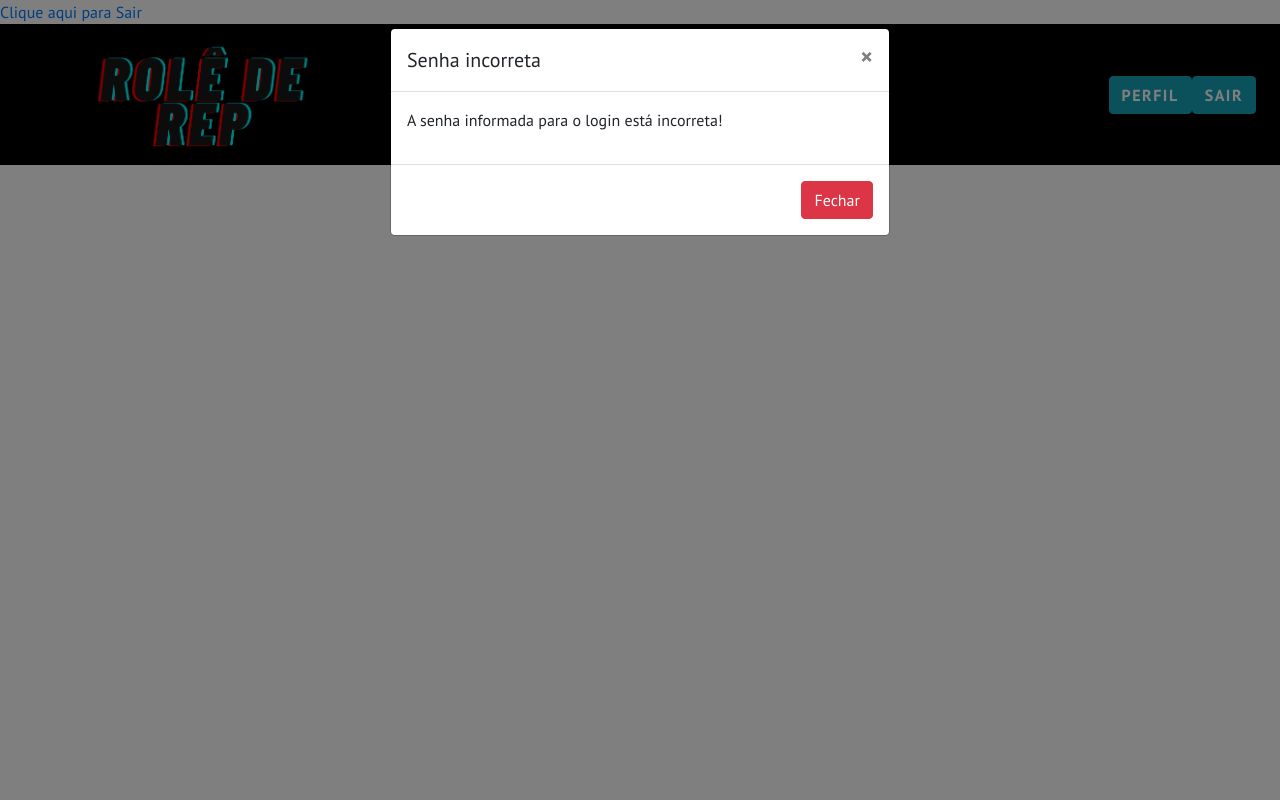
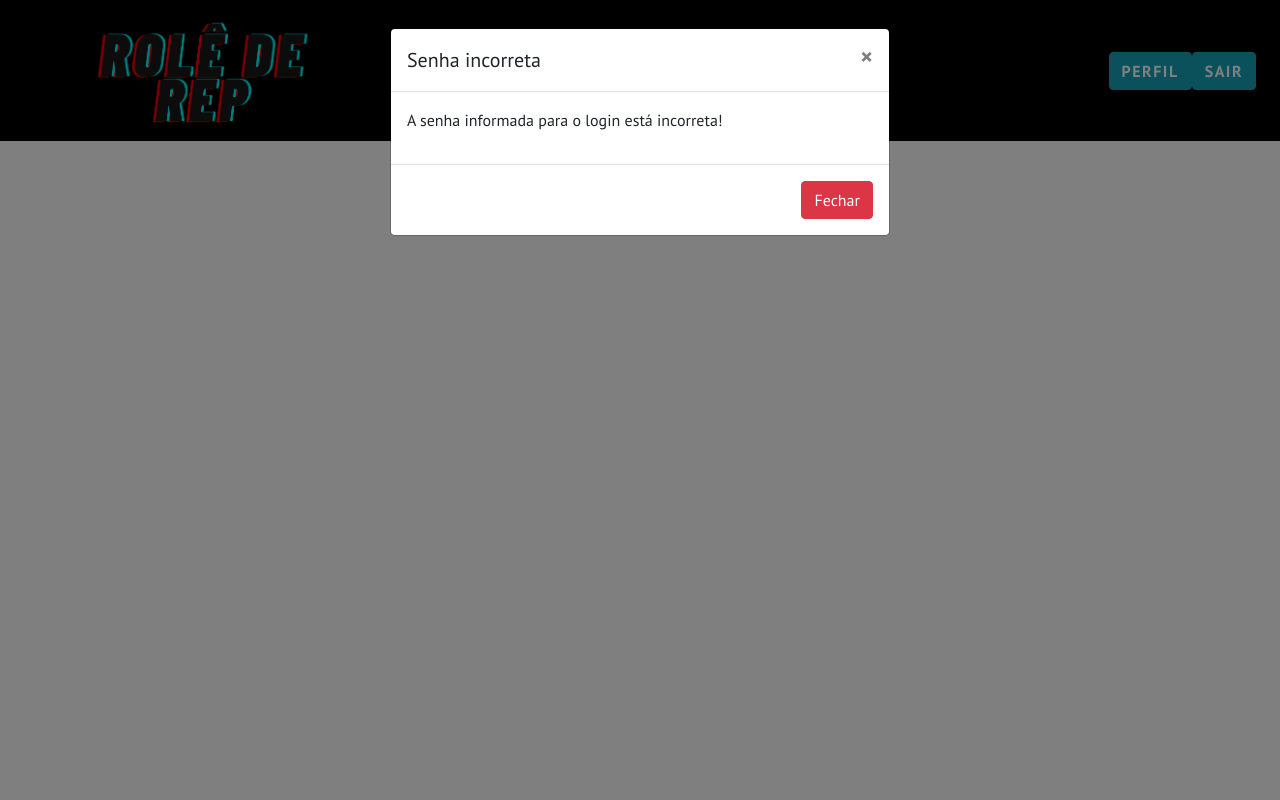
Before and after one commit to jvccorsi/Engenharia3-certo, a PHP site: page /Views/pagina_usu.php in a window 1280 px wide. Run offline with PHP 8.4, Linux system fonts and the light colour scheme; the visitor is signed in with stand-in values (Sample User, id 1); data comes from the database, SQL or seed files in the repository.

Commit message:
Update pagina_usu.php

```diff
--- a/Views/pagina_usu.php
+++ b/Views/pagina_usu.php
@@ -3,7 +3,6 @@ include('../Controllers/verify_login.php'); //php PARA VERFICIAR SE O USUÁRIO E
 //PRA PEGAR OS CAMPOS DO BD, OLHAR A FUNCAO User_logado NA CLASSE USUARIO.
 //echo"Olá, seja bem vindo<b> ".$_SESSION['usu_nome']."</b> ao sistema !! <br> O seu email é:".$_SESSION['usu_email']."";
 //echo"<br>";
-echo "<a href='../Controllers/sair.php'> Clique aqui para Sair </a>"; //NÃO TIRAR ISSO DA PAGINA!!
 ?>
 
 <!DOCTYPE html>
@@ -59,7 +58,7 @@ echo "<a href='../Controllers/sair.php'> Clique aqui para Sair </a>"; //NÃO TIR
                     <ul class="navbar-nav" style="margin-left:90%;">
                             <a href="#login" class="btn btn-info menu a" role="button" id="botao"><b>PERFIL</b></a>
                         <div class="contato-nav">
-                            <a href="#login" class="btn btn-info menu a" role="button" id="botao"><b>SAIR</b></a>
+                            <a href="../Controllers/sair.php" class="btn btn-info menu a" role="button" id="botao"><b>SAIR</b></a>
                         </div>
                     </ul>
                 </div>
```
